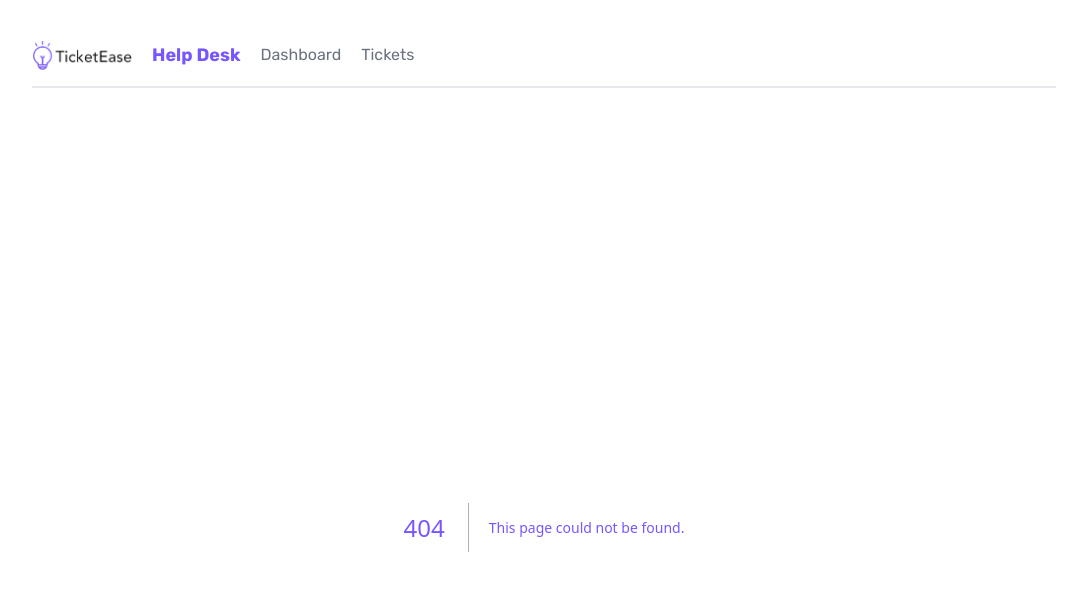
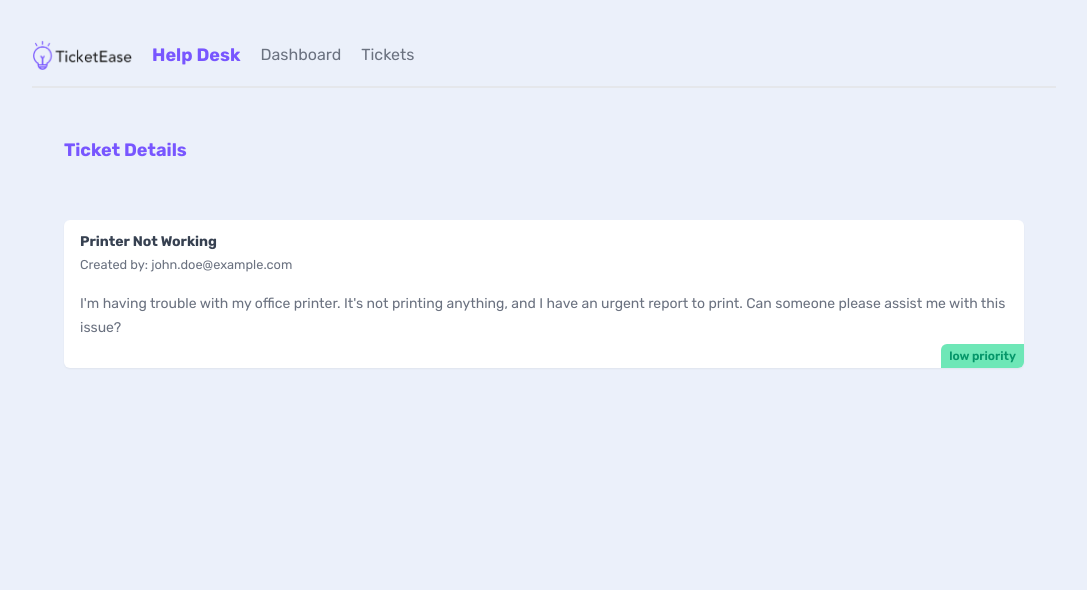
Before and after one commit to rabitz808/ticketeasehelpdesk, a Next.js app: page /tickets/1 in a window 1280 px wide. Before the commit this address had no page. Shown: the top 590 px of the page, without its empty margins (96-1183 px from the left). Built offline with nearby package versions, Linux system fonts and the light colour scheme; data requests are answered from the project's data file.

Commit message:
Added in route handling for ticket ids

```diff
--- a/app/tickets/TicketList.jsx
+++ b/app/tickets/TicketList.jsx
@@ -1,6 +1,11 @@
-import React from "react";
+import Link from "next/link";
+
 async function getTickets() {
-  const res = await fetch("http://localhost:4000/tickets");
+  const res = await fetch("http://localhost:4000/tickets", {
+    next: {
+      revalidate: 0,
+    },
+  });
 
   return res.json();
 }
@@ -11,6 +16,7 @@
     <>
       {tickets.map((ticket) => {
         return (
+          <Link key={ticket.id} href={`/tickets/${ticket.id}`}>
             <div key={ticket.id} className="card my-5">
               <h3>{ticket.title}</h3>
               <p>{ticket.body.slice(0, 200)}...</p>
@@ -18,6 +24,7 @@
                 {ticket.priority} priority
               </div>
             </div>
+          </Link>
         );
       })}
       {tickets.length === 0 && (
--- /dev/null
+++ b/app/tickets/[id]/page.jsx
@@ -0,0 +1,48 @@
+import { notFound } from "next/navigation";
+export const dynamicParams = true;
+
+export async function generateStaticParams() {
+  const res = await fetch("http://localhost:4000/tickets");
+
+  const tickets = await res.json();
+
+  return tickets.map((ticket) => {
+    return {
+      id: ticket.id,
+    };
+  });
+}
+
+async function getTicket(id) {
+  const res = await fetch(`http://localhost:4000/tickets/${id}`, {
+    next: {
+      revalidate: 60,
+    },
+  });
+
+  if (!res.ok) {
+    notFound();
+  }
+
+  return res.json();
+}
+
+export default async function TicketDetails({ params }) {
+  const ticket = await getTicket(params.id);
+
+  return (
+    <main>
+      <nav>
+        <h2>Ticket Details</h2>
+      </nav>
+      <div className="card my-5">
+        <h3>{ticket.title}</h3>
+        <small>Created by: {ticket.user_email}</small>
+        <p>{ticket.body}</p>
+        <div className={`pill ${ticket.priority}`}>
+          {ticket.priority} priority
+        </div>
+      </div>
+    </main>
+  );
+}
--- a/app/tickets/page.jsx
+++ b/app/tickets/page.jsx
@@ -1,4 +1,3 @@
-import React from "react";
 import TicketList from "./TicketList";
 
 export default function Tickets() {
@@ -6,10 +5,7 @@
     <main>
       <nav>
         <div>
-          <h2>Tickets</h2>
-          <p>
-            <small>Currently open tickets:</small>
-          </p>
+          <h2>Currently Open Tickets:</h2>
         </div>
       </nav>
       <TicketList />
```
Lines whose indentation alone changed are shown as unchanged.
